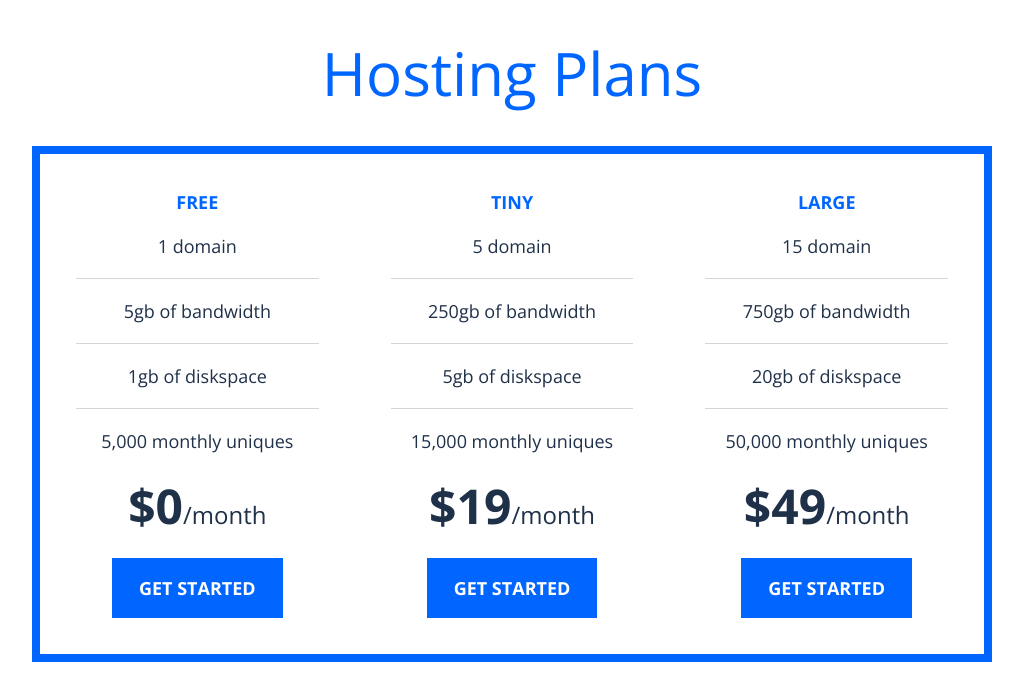
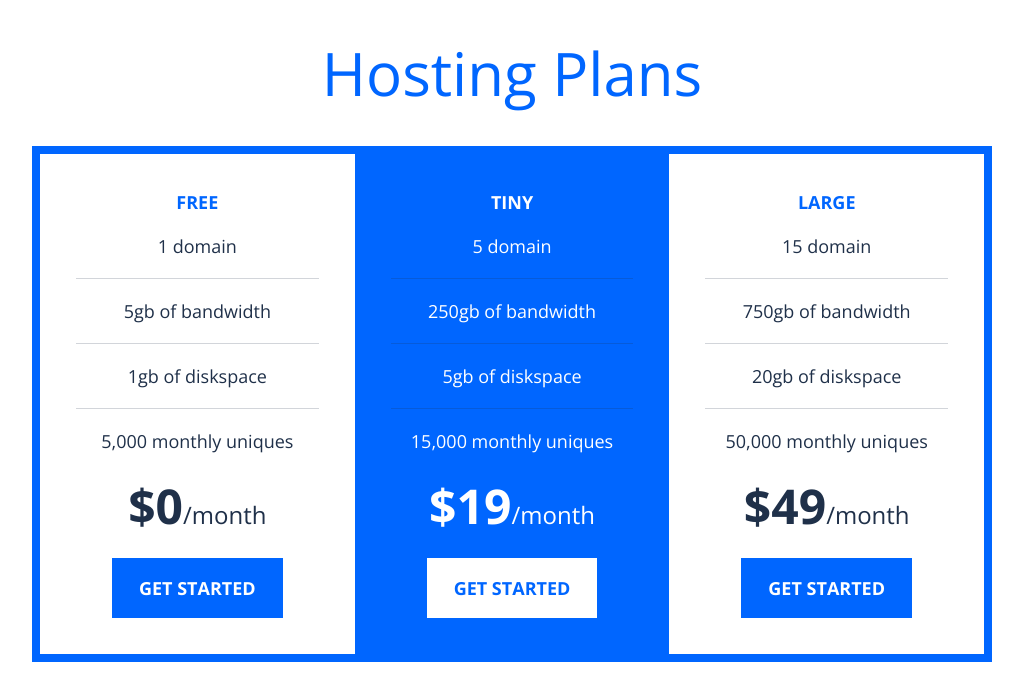
Before and after one commit to skruta/sass-pricing, a website: page src/index.html in a window 1280 px wide. Shown: the whole page, without its empty margins (128-1151 px from the left). Drawn offline with nearby package versions, Linux system fonts and the light colour scheme; files that its build step writes are made by us from their sources.

Commit message:
added inverted utility class

```diff
--- a/src/index.html
+++ b/src/index.html
@@ -30,7 +30,7 @@
           <button class="button">Get started</button>
         </div>
 
-        <div class="tier">
+        <div class="tier inverted">
           <h2 class="tier__title">Tiny</h2>
           <ul class="tier__feature-list">
             <li class="tier__list-item">5 domain</li>
--- a/src/sass/styles.scss
+++ b/src/sass/styles.scss
@@ -75,6 +75,10 @@ body {
     text-transform: uppercase;
     font-weight: $fw-700;
     color: $color-primary-400;
+
+    .inverted & {
+      color: $color-neutral-100;
+    }
   }
 
   &__feature-list {
@@ -113,4 +117,14 @@ body {
   padding: 1em 1.5em;
 
   justify-self: center;
+
+  .inverted & {
+    background: $color-neutral-100;
+    color: $color-primary-400;
+  }
 }
+
+.inverted {
+  background: $color-primary-400;
+  color: $color-neutral-100;
+}
```
